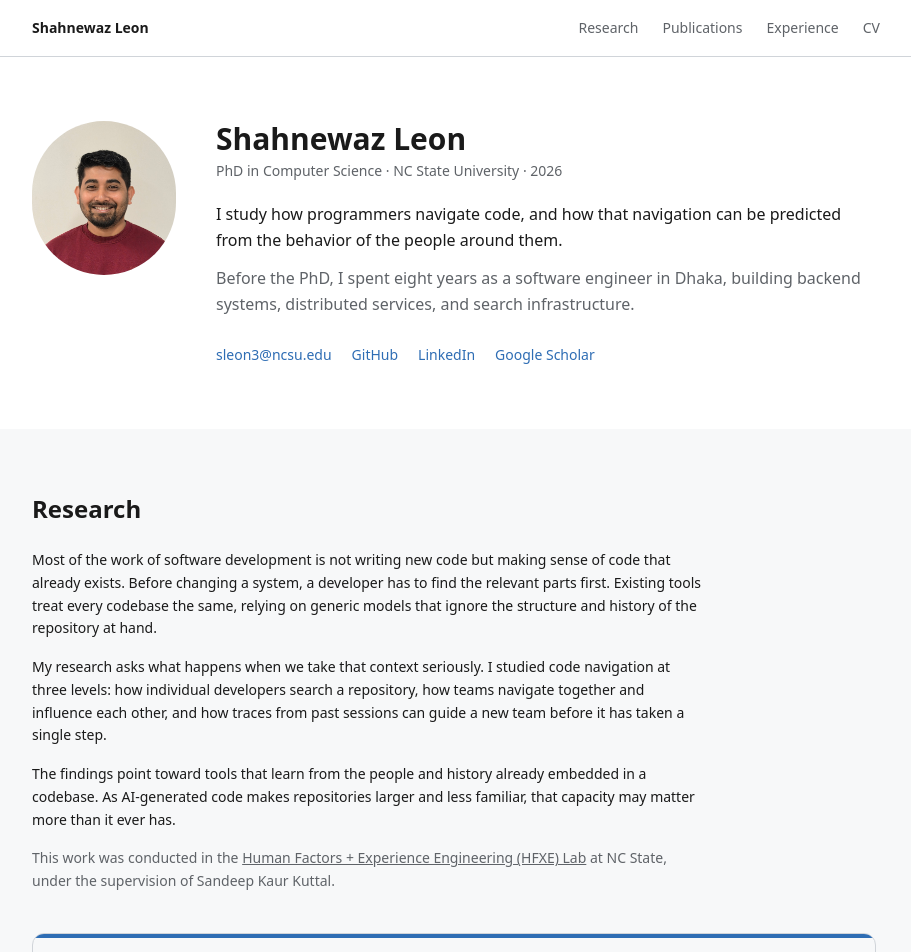
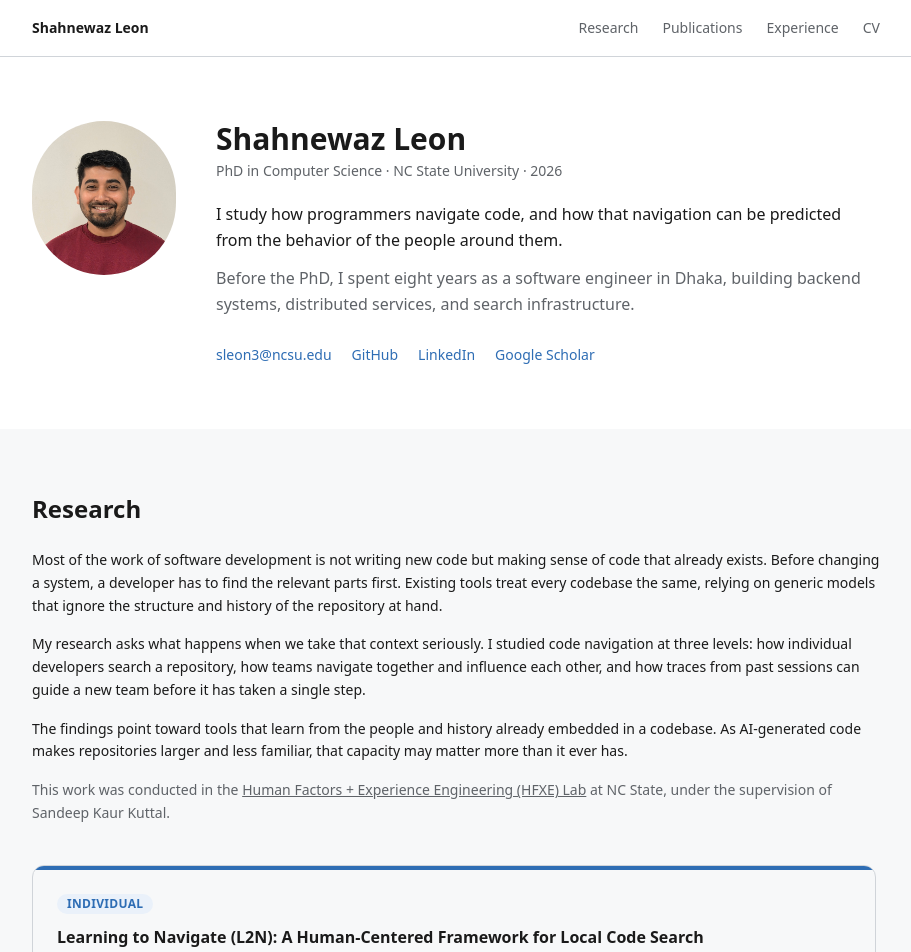
Before and after one commit to shahleon/shahleon.github.io, a Next.js app: page / in a window 1280 px wide. Shown: the top 952 px of the page, without its empty margins (184-1095 px from the left). Built offline with nearby package versions, Linux system fonts and the light colour scheme.

Commit message:
Fix research overview width to match card width

```diff
--- a/src/components/Research.tsx
+++ b/src/components/Research.tsx
@@ -239,7 +239,7 @@ export default function Research() {
       <div className="max-w-content mx-auto px-6">
         <h2 className="text-2xl font-bold text-ink mb-6">Research</h2>
 
-        <div className="mb-10 space-y-4 text-sm text-ink leading-relaxed max-w-2xl">
+        <div className="mb-10 space-y-4 text-sm text-ink leading-relaxed">
           <p>
             Most of the work of software development is not writing new code but making sense of code that already exists. Before changing a system, a developer has to find the relevant parts first. Existing tools treat every codebase the same, relying on generic models that ignore the structure and history of the repository at hand.
           </p>
```
